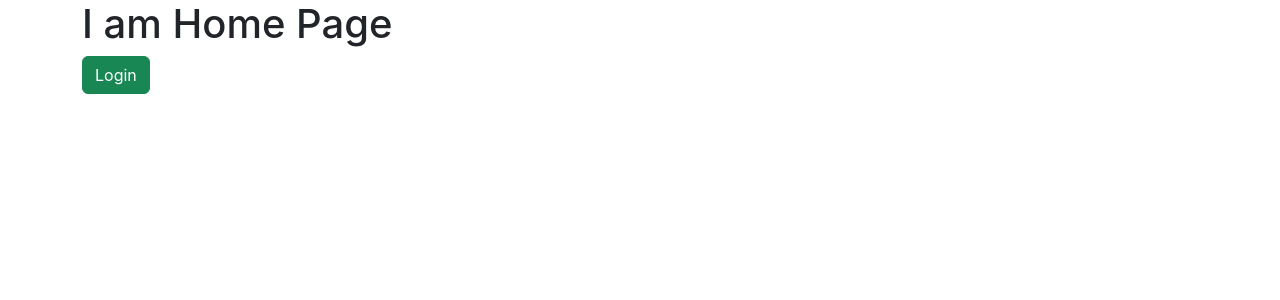
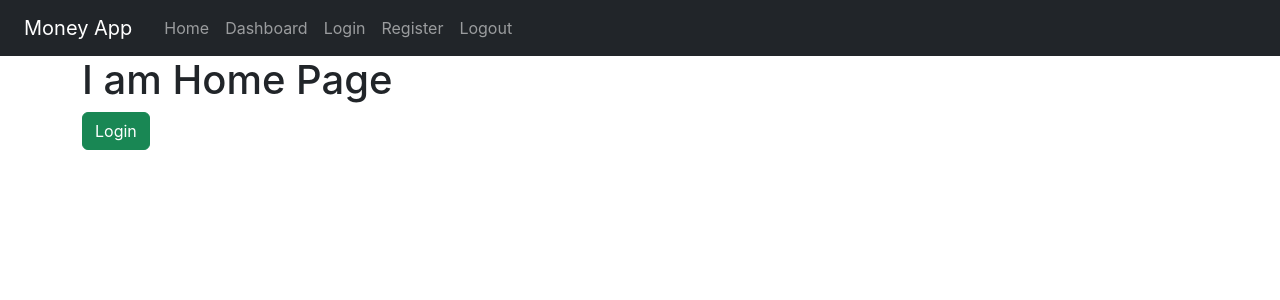
Before and after one commit to gm-nayeem/money-management-app, a React (Create React App) app in the folder client/: page / in a window 1280 px wide. Shown: the top 300 px of the page. Built offline with nearby package versions, Linux system fonts and the light colour scheme.

Commit message:
add navber

```diff
--- a/client/src/App.js
+++ b/client/src/App.js
@@ -8,10 +8,13 @@ import Register from './pages/Register'
 import Login from './pages/Login'
 import Test from './pages/Error'
 import Dashboard from './pages/Dashboard'
+import Navigation from './components/navigation/Navigation'
+
 
 function App() {
   return (
     <BrowserRouter>
+      <Navigation/>
       <div className='container'>
         <Routes>
           <Route path='/' element={<Home />} />
--- /dev/null
+++ b/client/src/components/navigation/Navigation.js
@@ -0,0 +1,71 @@
+import React, { Component } from 'react'
+import {Link, NavLink} from 'react-router-dom'
+import {connect} from 'react-redux'
+
+const textDecoration = {
+    textDecoration: 'none'
+}
+
+class Navigation extends Component {
+  render() {
+    return (
+        <nav className='navbar navbar-expand-lg navbar-dark bg-dark'>
+            <Link to='/' style={textDecoration}>
+                <span className='mx-4 navbar-brand'>Money App</span>
+            </Link>
+            <button
+                className='navbar-toggler'
+                type='button'
+                dataToggle='collapse'
+                dataTarget='#navbarSupportedContent'
+            >
+                <span className='navbar-toggler-icon'></span>
+            </button>
+            <div className='collapse  navbar-collapse' id='navbarSupportedContent'>
+                <ul className='navbar-nav'>
+                    <li className='nav-item'>
+                        <NavLink to='/' style={textDecoration} activeClassName='active' exact>
+                            <span className='nav-link'>
+                                Home
+                            </span>
+                        </NavLink>
+                    </li>
+                    <li className='nav-item'>
+                        <NavLink to='/dashboard' style={textDecoration} activeClassName='active'>
+                            <span className='nav-link'>
+                                Dashboard
+                            </span>
+                        </NavLink>
+                    </li>
+                    <li className='nav-item'>
+                        <NavLink to='/login' style={textDecoration} activeClassName='active'>
+                            <span className='nav-link'>
+                                Login
+                            </span>
+                        </NavLink>
+                    </li>
+                    <li className='nav-item'>
+                        <NavLink to='/register' style={textDecoration} activeClassName='active'>
+                            <span className='nav-link'>
+                                Register
+                            </span>
+                        </NavLink>
+                    </li>
+                    <li className='nav-item'>
+                        <NavLink to='/' style={textDecoration} activeClassName='active'>
+                            <span className='nav-link'>
+                                Logout
+                            </span>
+                        </NavLink>
+                    </li>
+                </ul>
+            </div>
+        </nav>
+    )
+  }
+}
+
+const mapStateToProps = state => ({
+    auth: state.auth
+})
+export default Navigation
```
